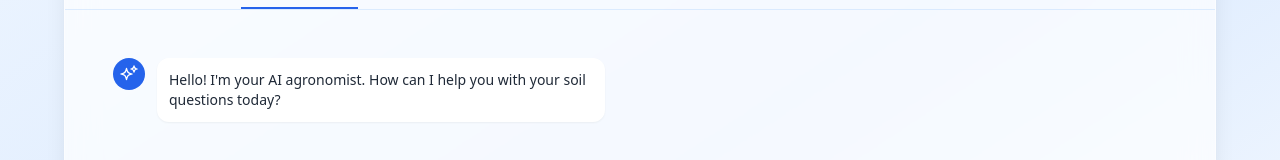
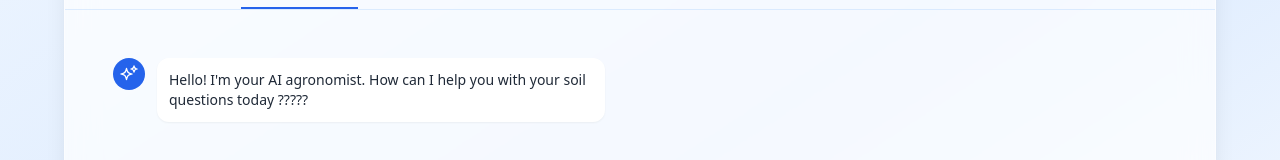
Before and after one commit to SaranP08/soil_nutrition_prediction, a React (Vite) app: page / in a window 1280 px wide. Both pictures are taken after a click on the button "Chat With Us". Shown: the part 222-382 px from the top of the page. Built offline with nearby package versions, Linux system fonts and the light colour scheme.

Commit message:
changes made to chat function

```diff
--- a/components/Chat.jsx
+++ b/components/Chat.jsx
@@ -6,7 +6,7 @@ const Chat = () => {
   const [messages, setMessages] = useState([
     {
       sender: "ai",
-      text: "Hello! I'm your AI agronomist. How can I help you with your soil questions today?",
+      text: "Hello! I'm your AI agronomist. How can I help you with your soil questions today ?????",
     },
   ]);
   const [input, setInput] = useState("");
```
